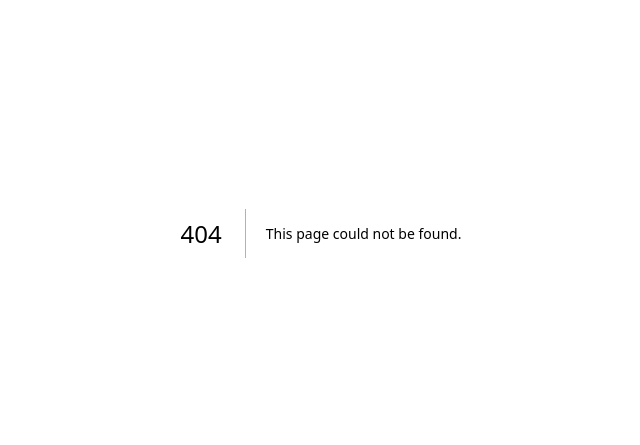
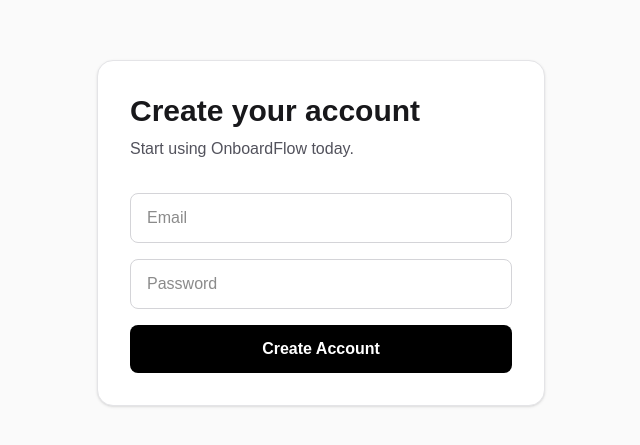
Before and after one commit to meharbhamrah/onboardflow, a Next.js app: page /auth/signup in a window 1280 px wide. Before the commit this address had no page. Shown: the part 167-612 px from the top of the page, without its empty margins (319-959 px from the left). Built offline with nearby package versions, Linux system fonts and the light colour scheme; no server answers.

Commit message:
Add Supabase authentication setup and signup page

```diff
--- /dev/null
+++ b/app/auth/signup/page.tsx
@@ -0,0 +1,66 @@
+"use client";
+
+import { useState } from "react";
+import { supabase } from "@/lib/supabase";
+
+export default function SignUpPage() {
+  const [email, setEmail] = useState("");
+  const [password, setPassword] = useState("");
+
+  async function handleSignUp(e: React.FormEvent) {
+    e.preventDefault();
+
+    const { error } = await supabase.auth.signUp({
+      email,
+      password,
+    });
+
+    if (error) {
+      alert(error.message);
+      return;
+    }
+
+    alert("Account created! Check your email to verify your account.");
+  }
+
+  return (
+    <main className="flex min-h-screen items-center justify-center bg-zinc-50 px-6">
+      <div className="w-full max-w-md rounded-2xl border border-zinc-200 bg-white p-8 shadow-sm">
+        <h1 className="text-3xl font-bold text-zinc-900">
+          Create your account
+        </h1>
+
+        <p className="mt-2 text-zinc-600">
+          Start using OnboardFlow today.
+        </p>
+
+        <form onSubmit={handleSignUp} className="mt-8 space-y-4">
+          <input
+            type="email"
+            placeholder="Email"
+            value={email}
+            onChange={(e) => setEmail(e.target.value)}
+            className="w-full rounded-lg border border-zinc-300 px-4 py-3 outline-none focus:border-black"
+            required
+          />
+
+          <input
+            type="password"
+            placeholder="Password"
+            value={password}
+            onChange={(e) => setPassword(e.target.value)}
+            className="w-full rounded-lg border border-zinc-300 px-4 py-3 outline-none focus:border-black"
+            required
+          />
+
+          <button
+            type="submit"
+            className="w-full rounded-lg bg-black py-3 font-semibold text-white hover:bg-zinc-800"
+          >
+            Create Account
+          </button>
+        </form>
+      </div>
+    </main>
+  );
+}
--- /dev/null
+++ b/lib/supabase.ts
@@ -0,0 +1,9 @@
+import { createClient } from "@supabase/supabase-js";
+
+const supabaseUrl = process.env.NEXT_PUBLIC_SUPABASE_URL!;
+const supabaseAnonKey = process.env.NEXT_PUBLIC_SUPABASE_ANON_KEY!;
+
+export const supabase = createClient(
+  supabaseUrl,
+  supabaseAnonKey
+);
--- a/package.json
+++ b/package.json
@@ -9,6 +9,7 @@
     "lint": "eslint"
   },
   "dependencies": {
+    "@supabase/supabase-js": "^2.110.1",
     "next": "16.2.9",
     "react": "19.2.4",
     "react-dom": "19.2.4"
```
Also changed, not shown: app/auth/login/page.tsx (added), 1 other file (tests, documents, lock files or other folders).
